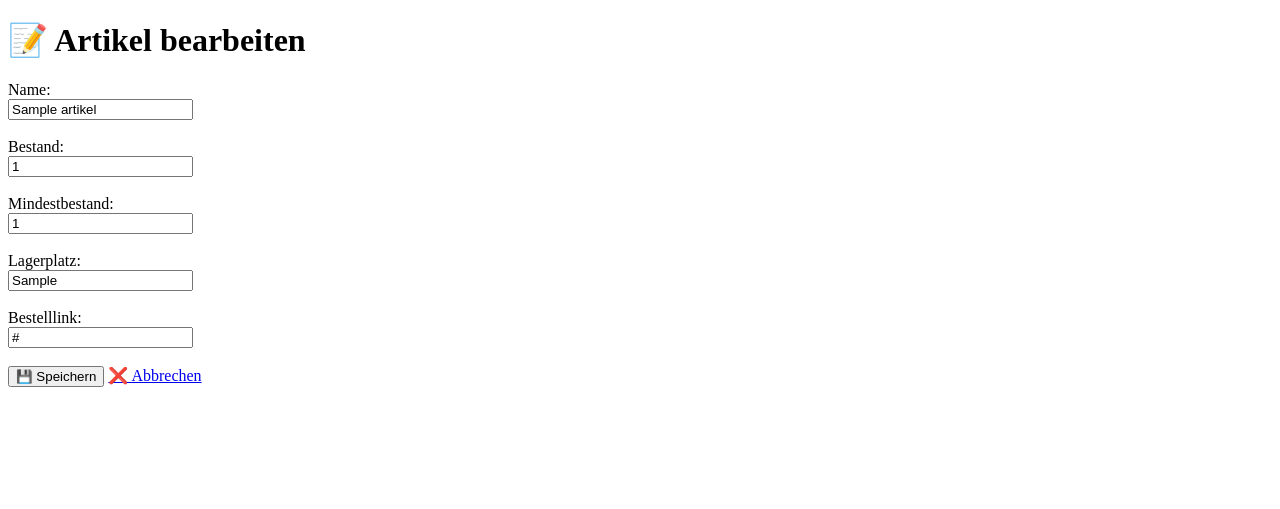
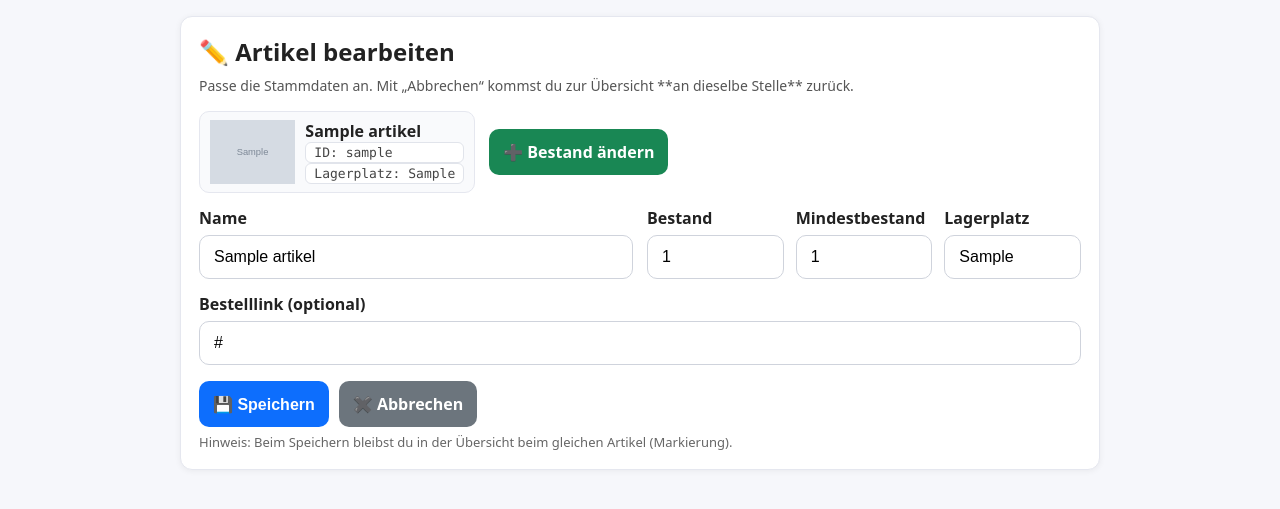
Before and after one commit to Lukas5070/Lagerbestand-Service, a Flask app: page /edit/1 in a window 1280 px wide. Shown: the top 509 px of the page. Run offline with Flask 3, Linux system fonts and the light colour scheme; tables that the repository leaves empty hold one stand-in row (values such as "Sample post"); grey boxes marked "Sample" are stand-in pictures.

Commit message:
Update edit.html

```diff
--- a/templates/edit.html
+++ b/templates/edit.html
@@ -2,33 +2,112 @@
 <html lang="de">
 <head>
   <meta charset="UTF-8">
+  <meta name="viewport" content="width=device-width, initial-scale=1">
   <title>Artikel bearbeiten</title>
+  <style>
+    :root{
+      --blue:#0d6efd; --green:#28a745; --red:#dc3545; --bd:#e5e7ef; --bg:#f6f7fb; --text:#222;
+    }
+    *{box-sizing:border-box}
+    body{margin:0;padding:16px;font-family:system-ui,-apple-system,Segoe UI,Roboto,Arial,Helvetica,sans-serif;background:var(--bg);color:var(--text)}
+    .card{max-width:920px;margin:0 auto;background:#fff;border:1px solid var(--bd);border-radius:12px;box-shadow:0 1px 6px rgba(0,0,0,.06);padding:18px}
+    h1{margin:0 0 8px;font-size:22px}
+    .sub{margin:0 0 16px;color:#555;font-size:14px}
+
+    .grid{
+      display:grid;grid-template-columns:1fr;gap:14px;margin-top:6px
+    }
+    .field label{display:block;margin:0 0 6px;font-weight:600}
+    .field input[type="text"],
+    .field input[type="number"],
+    .field input[type="url"]{
+      width:100%;padding:12px 14px;border:1px solid #cfd3dc;border-radius:10px;font-size:16px;background:#fff
+    }
+    .row{
+      display:grid;grid-template-columns:1fr;gap:12px
+    }
+
+    .meta{
+      display:flex;gap:14px;align-items:center;flex-wrap:wrap;margin:6px 0 14px
+    }
+    .qr{
+      display:flex;align-items:center;gap:10px;background:#f9fafc;border:1px solid var(--bd);border-radius:10px;padding:8px 10px
+    }
+    .qr img{height:64px;width:auto;display:block}
+    .qr .id{
+      font-family:ui-monospace,Menlo,Consolas,monospace;font-size:13px;color:#444;background:#fff;border:1px solid #e1e4eb;border-radius:6px;padding:2px 8px
+    }
+
+    .actions{display:flex;gap:10px;flex-wrap:wrap;margin-top:16px}
+    .btn{
+      display:inline-block;padding:12px 14px;border-radius:10px;border:0;color:#fff;text-decoration:none;font-weight:700;font-size:16px
+    }
+    .btn-save{background:var(--blue)}
+    .btn-cancel{background:#6c757d}
+    .btn-adjust{background:#198754}
+
+    .hint{font-size:13px;color:#666;margin-top:6px}
+
+    @media (min-width: 900px){
+      h1{font-size:24px}
+      .grid{grid-template-columns:1fr 1fr}
+      .row{grid-template-columns:1fr 1fr 1fr}
+    }
+  </style>
 </head>
 <body>
-  <h1>📝 Artikel bearbeiten</h1>
-  <form method="post">
-    <label>Name:<br>
-      <input type="text" name="name" value="{{ artikel.name }}" required>
-    </label><br><br>
+  <div class="card">
+    <h1>✏️ Artikel bearbeiten</h1>
+    <p class="sub">
+      Passe die Stammdaten an. Mit „Abbrechen“ kommst du zur Übersicht **an dieselbe Stelle** zurück.
+    </p>
 
-    <label>Bestand:<br>
-      <input type="number" name="bestand" value="{{ artikel.bestand }}" required>
-    </label><br><br>
+    <div class="meta">
+      <div class="qr">
+        <img src="{{ url_for('static', filename='barcodes/' + artikel.barcode_filename) }}" alt="QR">
+        <div>
+          <div><strong>{{ artikel.name }}</strong></div>
+          <div class="id">ID: {{ artikel.barcode_filename[:-4] }}</div>
+          {% if artikel.lagerplatz %}<div class="id">Lagerplatz: {{ artikel.lagerplatz }}</div>{% endif %}
+        </div>
+      </div>
+      <a class="btn btn-adjust" href="{{ url_for('adjust_barcode', barcode_id=artikel.barcode_filename[:-4]) }}">➕ Bestand ändern</a>
+    </div>
 
-    <label>Mindestbestand:<br>
-      <input type="number" name="mindestbestand" value="{{ artikel.mindestbestand }}" required>
-    </label><br><br>
+    <form method="post" novalidate>
+      <div class="grid">
+        <div class="field">
+          <label for="name">Name</label>
+          <input id="name" name="name" type="text" required value="{{ artikel.name }}" autocomplete="off" spellcheck="false">
+        </div>
 
-    <label>Lagerplatz:<br>
-      <input type="text" name="lagerplatz" value="{{ artikel.lagerplatz or '' }}">
-    </label><br><br>
+        <div class="row">
+          <div class="field">
+            <label for="bestand">Bestand</label>
+            <input id="bestand" name="bestand" type="number" inputmode="numeric" min="0" step="1" required value="{{ artikel.bestand }}">
+          </div>
+          <div class="field">
+            <label for="mindestbestand">Mindestbestand</label>
+            <input id="mindestbestand" name="mindestbestand" type="number" inputmode="numeric" min="0" step="1" required value="{{ artikel.mindestbestand }}">
+          </div>
+          <div class="field">
+            <label for="lagerplatz">Lagerplatz</label>
+            <input id="lagerplatz" name="lagerplatz" type="text" value="{{ artikel.lagerplatz or '' }}" placeholder="z. B. Regal 2 Fach 7">
+          </div>
+        </div>
 
-    <label>Bestelllink:<br>
-      <input type="url" name="bestelllink" value="{{ artikel.bestelllink or '' }}">
-    </label><br><br>
+        <div class="field" style="grid-column:1/-1">
+          <label for="bestelllink">Bestelllink (optional)</label>
+          <input id="bestelllink" name="bestelllink" type="url" value="{{ artikel.bestelllink or '' }}" placeholder="https://…">
+        </div>
+      </div>
 
-    <button type="submit">💾 Speichern</button>
-    <a href="{{ url_for('index') }}">❌ Abbrechen</a>
-  </form>
+      <div class="actions">
+        <button class="btn btn-save" type="submit">💾 Speichern</button>
+        <a class="btn btn-cancel" href="{{ url_for('index') }}#art-{{ artikel.id }}">✖️ Abbrechen</a>
+      </div>
+      <div class="hint">Hinweis: Beim Speichern bleibst du in der Übersicht beim gleichen Artikel (Markierung).</div>
+    </form>
+  </div>
 </body>
 </html>
```
